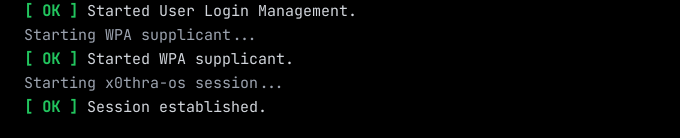
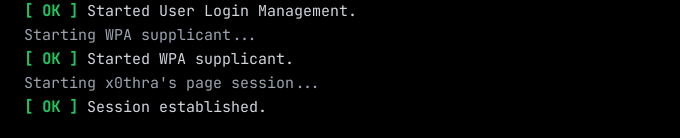
Before and after one commit to x0thra/x0thra.github.io, a Svelte app: page / in a window 1280 px wide. Shown: the part 687-825 px from the top of the page, without its empty margins (0-680 px from the left). Built offline with nearby package versions, Linux system fonts and the light colour scheme.

Commit message:
changed os text

```diff
--- a/src/App.svelte
+++ b/src/App.svelte
@@ -45,7 +45,7 @@
     { msg: "[  OK  ] Started User Login Management.", delay: 20 },
     { msg: "         Starting WPA supplicant...", delay: 300 },
     { msg: "[  OK  ] Started WPA supplicant.", delay: 10 },
-    { msg: "         Starting x0thra-os session...", delay: 800 },
+    { msg: "         Starting x0thra's page session...", delay: 800 },
     { msg: "[  OK  ] Session established.", delay: 20 }
   ];
 
@@ -240,7 +240,7 @@
       setTimeout(() => {
         isBooting = false;
         commandHistory = [
-          { type: 'output', text: `Welcome to x0thra-os.\nType "help" to see available commands.` }
+          { type: 'output', text: `Welcome to x0thra's page.\nType "help" to see available commands.` }
         ];
         setTimeout(() => focusInput(), 50);
       }, 500);
```
